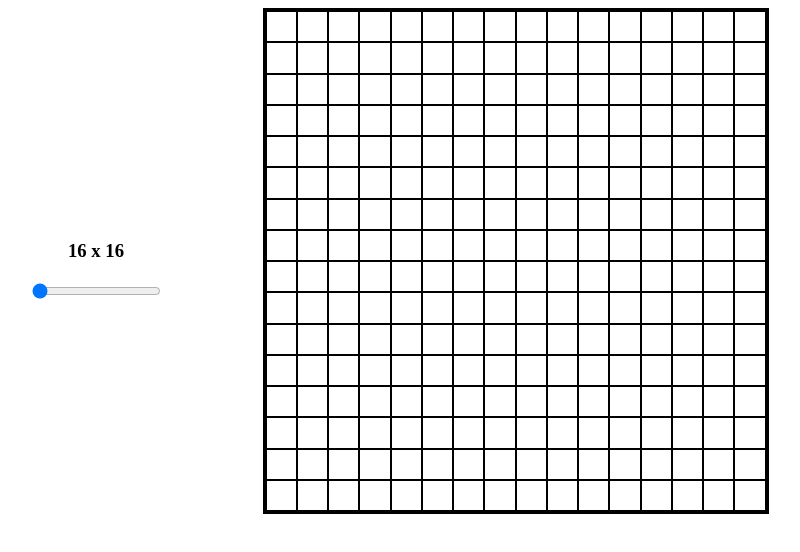
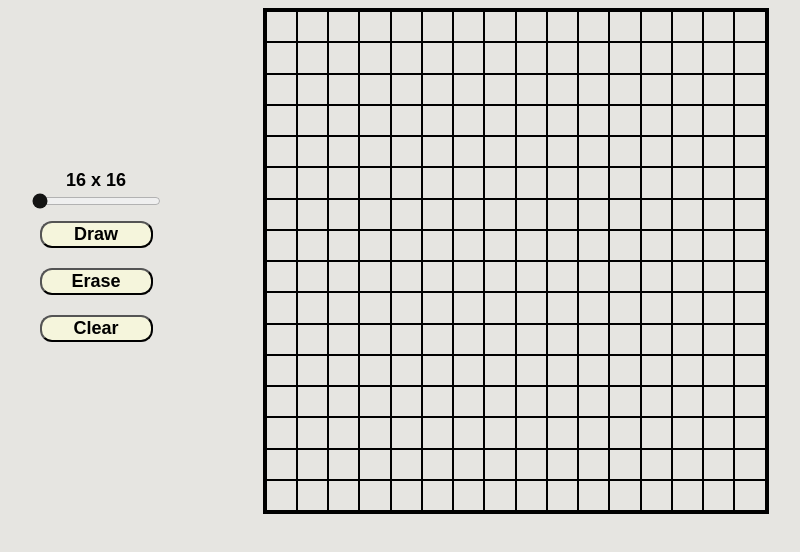
Before and after one commit to pjpzaf/Etch-a-Sketch, a plain HTML site: page index.html in a window 1280 px wide. Shown: the whole page, without its empty margins (241-1041 px from the left). Drawn offline with Linux system fonts and the light colour scheme.

Commit message:
Added more styles to html elements and buttons for more options

```diff
--- a/index.html
+++ b/index.html
@@ -12,6 +12,9 @@
             <div id = "options-container">
             <h3 id="slider-indicator">16 x 16</h3>
             <input type="range" min="16" max="100" value="16" class="slider" id="myRange">
+            <button id="button-draw">Draw</button>
+            <button id="button-erase">Erase</button>
+            <button id="button-clear">Clear</button>
             </div>
             <div id="grid-container"></div>
         </div>
--- a/index.js
+++ b/index.js
@@ -7,6 +7,7 @@ let boxSize;
 let divSelect;
 let defaultGridDimension;
 let sliderIndicator;
+
 // main function to create square divs and color them
 let makeSquareDiv = function moveSlider(gridDimension){
     gridDimension = sliderSelect.value;
@@ -18,6 +19,7 @@ let makeSquareDiv = function moveSlider(gridDimension){
     grid.style.gridTemplateRows = `repeat(${gridDimension}, ${boxSize}px)`;
     grid.style.gridTemplateColumns = `repeat(${gridDimension}, ${boxSize}px)`;
     grid.style.border = "3px solid black"
+
 
     //To create the square divs to be inserted on the grid
     for (let i=0;i<(gridDimension**2);i++) {
@@ -56,3 +58,17 @@ defaultGridDimension = makeSquareDiv(gridDimension=16);
 sliderSelect.addEventListener("input", function (e) {
     eraseSketch();
     makeSquareDiv(gridDimension);});
+
+//for clear button
+let buttonClear = document.getElementById("button-clear");
+    buttonClear.addEventListener("click",function (e) {
+        eraseSketch();
+        makeSquareDiv(gridDimension);
+    });
+
+// let buttonDraw = document.getElementById("button-draw");
+//     buttonDraw.addEventListener("click",function (e) {
+//         document.getElementById("button-draw").className = "hold";
+//         eraseSketch();
+//         makeSquareDiv(gridDimension);
+//     });
--- a/style.css
+++ b/style.css
@@ -1,4 +1,5 @@
 body {
+    background-color: rgb(230, 229, 225);
     display: flex;
     flex-direction: column;
     justify-content: center;
@@ -11,6 +12,14 @@ body {
     column-gap: 100px;
 }
 
+#slider-indicator {
+    margin: 0;
+    padding: 0;
+    font-size: large;
+    font-family: fantasy;
+    font-weight: bolder;
+}
+
 #options-container{
     display: flex;
     flex-direction: column;
@@ -20,3 +29,34 @@ body {
 #slider-indicator {
     align-self: center;
 }
+
+#myRange {
+    accent-color: rgb(20, 20, 19);
+}
+
+#button-draw {
+    margin: 10px;
+    font-size: large;
+    font-family: fantasy;
+    font-weight: bolder;
+    border-radius: 12px;
+    background-color: rgb(245, 245, 220);
+}
+
+#button-erase {
+    margin: 10px;
+    font-size: large;
+    font-family: fantasy;
+    font-weight: bolder;
+    border-radius: 12px;
+    background-color: rgb(245, 245, 220);
+}
+
+#button-clear {
+    margin: 10px;
+    font-size: large;
+    font-family: fantasy;
+    font-weight: bolder;
+    border-radius: 12px;
+    background-color: rgb(245, 245, 220);
+}
```
